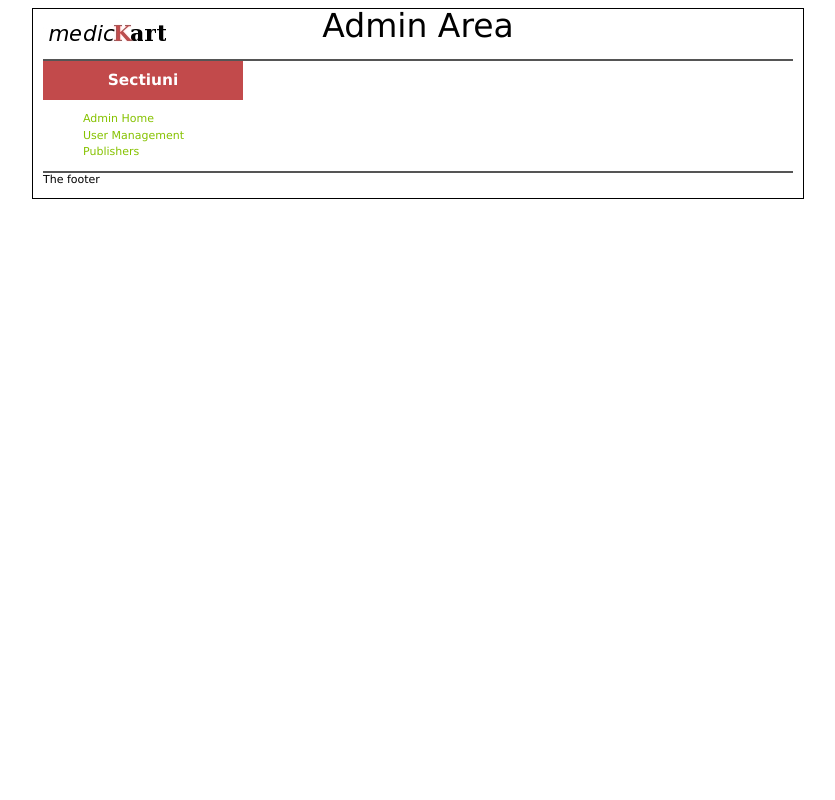
After one commit to BackupTheBerlios/rwd-svn, a PHP site: template trunk/medickart/app/views/layouts/admin.phtml in a window 1280 px wide. The commit adds this page. Shown: the whole page, without its empty margins (222-1057 px from the left). Run offline with PHP 8.4, Linux system fonts and the light colour scheme; the template is opened without the code that fills it, so the values that code supplies are empty.

Commit message:
-- more files and layout

```diff
--- /dev/null
+++ b/trunk/medickart/app/views/admin/index.phtml
@@ -0,0 +1,2 @@
+AdminController#index
+<!-- $Id$ -->
--- /dev/null
+++ b/trunk/medickart/app/views/layouts/admin.phtml
@@ -0,0 +1,27 @@
+<html xmlns="http://www.w3.org/1999/xhtml" lang="en" xml:lang="en">
+     <head>
+         <title>admin</title>
+         <base href="<?=$__server;?><?=$__base;?>/" />
+         <link rel="stylesheet" href="stylesheet/medickart.css" />
+         <meta http-equiv="Content-Type" content="text/html; charset=UTF-8" />
+     </head>
+     <body>
+        <div id="container">
+            <div id="header">Admin Area</div>
+            <div id="sidebar">
+                <div class="box">
+                    <div class="box-heading">Sectiuni</div>
+                    <div class="box-contents">
+                        <ul class="side-nav">
+                            <li><a href="<?=URL::create('admin');?>">Admin Home</a>
+                            <li><a href="<?=URL::create('users');?>">User Management</a></li>
+                            <li><a href="<?=URL::create('publishers');?>">Publishers</a></li>
+                        </ul>
+                    </div>
+                </div>
+            </div>
+            <div id="content"><?=$content_for_layout;?></div>
+            <div id="footer">The footer</div>
+        </div>
+     </body>
+</html>
--- /dev/null
+++ b/trunk/medickart/app/views/users/add.phtml
@@ -0,0 +1 @@
+UsersController#add
--- /dev/null
+++ b/trunk/medickart/app/views/users/edit.phtml
@@ -0,0 +1 @@
+UsersController#edit
--- /dev/null
+++ b/trunk/medickart/app/views/users/index.phtml
@@ -0,0 +1 @@
+UsersController#index
--- a/trunk/medickart/public/index.php
+++ b/trunk/medickart/public/index.php
@@ -12,7 +12,7 @@ include_once('/wwwroot/medick/trunk/boot.php');
 // and environment to load
 $d= new Dispatcher(
           ContextManager::load(
-            '/wwwroot/rwd/trunk/medickart/conf/shop.xml',
-            'localhost')
+            '/wwwroot/rwd/trunk/medickart/conf/medickart.xml',
+            'gremlin')
         );
 $d->dispatch();
--- /dev/null
+++ b/trunk/medickart/public/stylesheet/medickart.css
@@ -0,0 +1,74 @@
+/* stylesheet for shop project */
+/* $Id$ */
+
+body {
+    font:11px/1.3em verdana, arial, helvetica, sans-serif;
+}
+
+/* page layout */
+#container {
+    position:relative;
+    width: 750px;
+    margin-right:auto;
+    margin-left:auto;
+    padding: 10px;
+    background-color: #fff;
+    border: 1px solid black;
+}
+
+#header {
+    text-align: center;
+    font-size: 3em;
+    background: url(http://localhost/medickart/images/logo.jpg) no-repeat;
+    height: 40px;
+    border-bottom: 2px solid #555;
+}
+
+#content {
+    padding:20px 20px 5px 20px;
+    margin-left:200px;
+}
+
+#sidebar {
+    width:200px;
+    float: left;
+}
+
+#footer {
+    clear:both;
+    border-top:2px solid #555;
+}
+
+
+/* general */
+a,a:link,a:active {
+    color:#86c200;
+	font-weight:normal;
+	text-decoration:none;
+}
+
+a:hover {
+	font-weight:normal;
+	text-decoration:underline;
+}
+
+.box {
+
+
+
+}
+
+.box-heading {
+    background-color: #C24A4B;
+    color: #fff;
+    font-weight:bold;
+    font-size: 1.4em;
+    text-align: center;
+    padding: 0.8em;
+
+}
+
+.side-nav li {
+    list-style-type:none;
+    padding:0.1em 0;
+}
--- a/trunk/medickart/scripts/generator.php
+++ b/trunk/medickart/scripts/generator.php
@@ -12,10 +12,10 @@ $name= isset($argv[2]) ? strtolower($argv[2]) : exit($argv[0] . " needs a " . $a
 
 switch ($type) {
     case "controller":
-        generate_controller($name, '/wwwroot/rwd/trunk/shop');
+        generate_controller($name, '/wwwroot/rwd/trunk/medickart');
         break;
     case "model":
-        generate_model($name, '/wwwroot/rwd/trunk/shop');
+        generate_model($name, '/wwwroot/rwd/trunk/medickart');
         break;
     default:
         exit(main_banner($argv[0]));
```
Also changed, not shown: trunk/medickart/app/controllers/admin_controller.php (added, +15 -0 lines), trunk/medickart/app/controllers/application.php (+6 -3 lines), trunk/medickart/app/controllers/users_controller.php (added, +46 -0 lines), trunk/medickart/public/stylesheet/medick.css (deleted, +0 -9 lines), trunk/medickart/app/helpers/admin_helper.php (added), trunk/medickart/app/helpers/users_helper.php (added).
